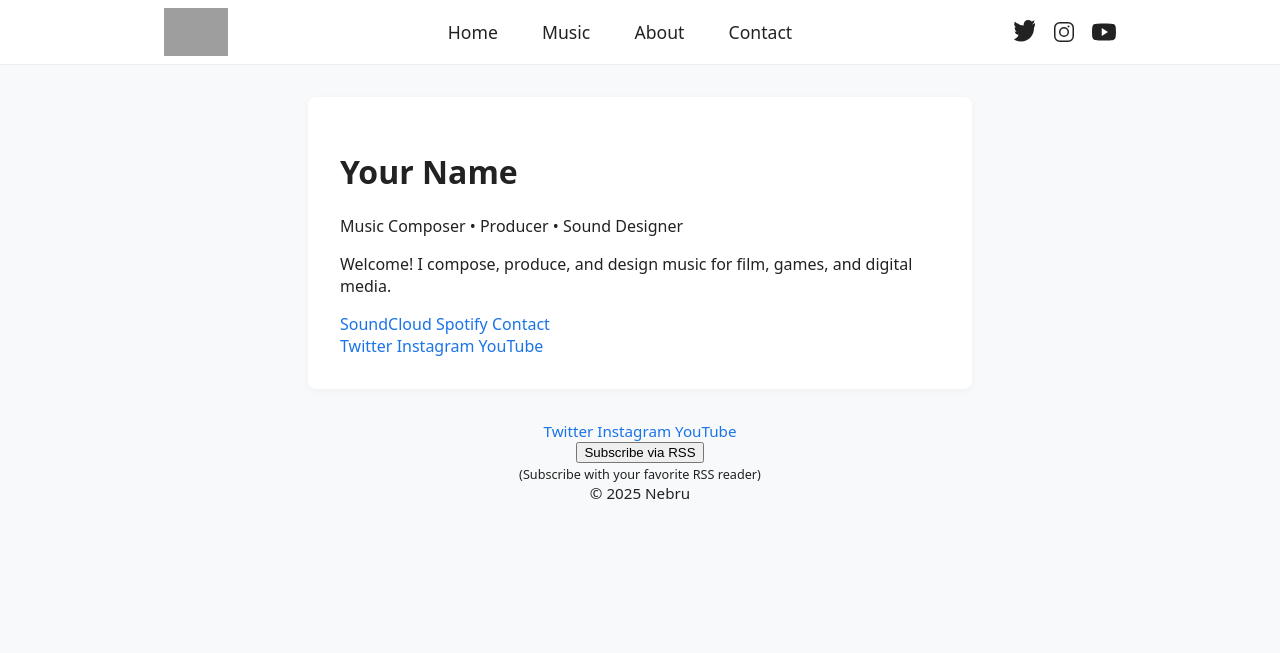
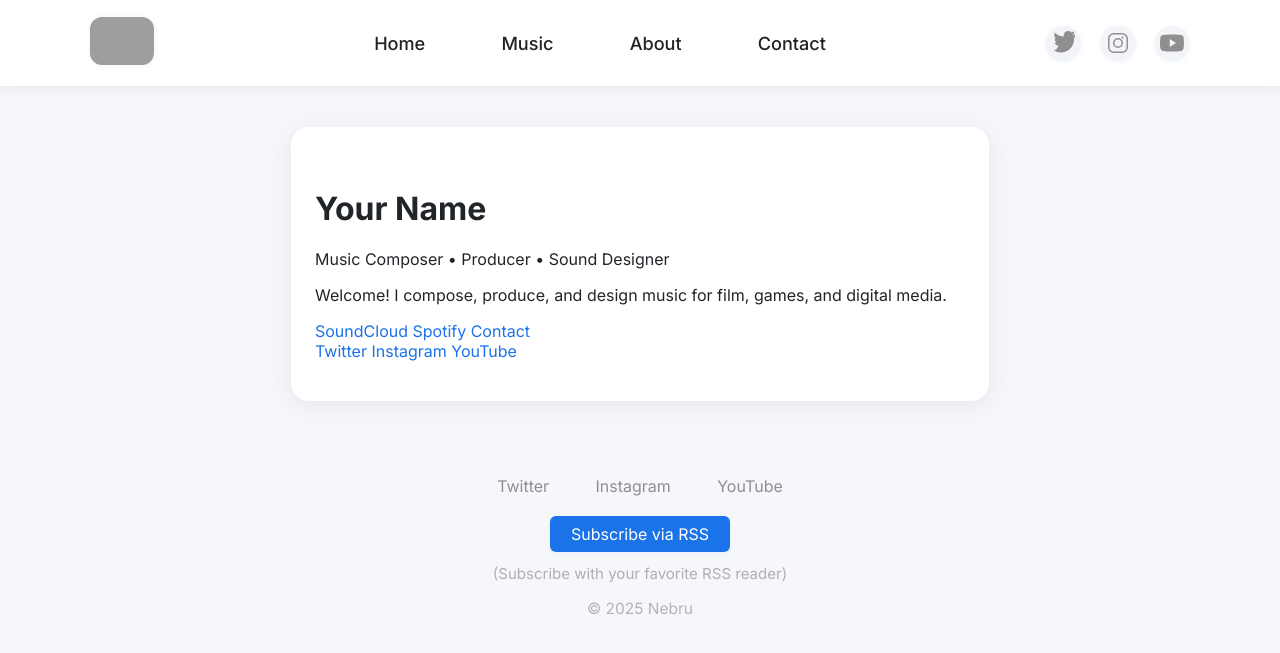
Before and after one commit to 0xnebru/0xnebru.github.io, a Jekyll site: the page built from index.md, in a window 1280 px wide. Shown: the top 653 px of the page. Built offline with Jekyll 4.4.1, drawn with Linux system fonts in a browser that asks for light colours; grey boxes are pictures that could not be loaded.

Commit message:
Update style.css

```diff
--- a/assets/style.css
+++ b/assets/style.css
@@ -1,76 +1,173 @@
 body {
-  font-family: system-ui, sans-serif;
+  font-family: 'Inter', system-ui, sans-serif;
+  background: #f6f7fb;
+  color: #212529;
   margin: 0;
   padding: 0;
-  background: #f8f9fa;
-  color: #222;
 }
+
 .site-header {
   width: 100%;
   background: #fff;
-  border-bottom: 1px solid #eee;
+  border-bottom: 1px solid #ececec;
   position: sticky;
   top: 0;
   z-index: 100;
-  /* Remove max-width/margin if present */
-  /* No centering here */
+  box-shadow: 0 2px 10px 0 rgba(44,62,80,0.07);
 }
+
 .header-container {
-  max-width: 1000px;
+  max-width: 1100px;
   margin: 0 auto;
   display: flex;
   align-items: center;
   justify-content: space-between;
-  padding: 0.5rem 1.5rem;
-  width: 100%;
-  box-sizing: border-box;
+  padding: 0.7rem 2rem;
+  min-height: 64px;
 }
+
 .header-logo img {
-  display: block;
   height: 48px;
+  border-radius: 12px;
+  box-shadow: 0 0 6px rgba(0,0,0,0.05);
+  transition: box-shadow .2s;
 }
+.header-logo img:hover {
+  box-shadow: 0 0 14px rgba(26,115,232,0.08);
+}
+
 .header-nav {
   flex: 1;
-  text-align: center;
+  display: flex;
+  justify-content: center;
+  gap: 2.5rem;
 }
 .header-nav a {
   color: #222;
   text-decoration: none;
-  margin: 0 1.25rem;
   font-weight: 500;
-  font-size: 1.1em;
-  transition: color .15s;
+  font-size: 1.13em;
+  border-radius: 6px;
+  padding: 0.45em 1em;
+  transition: background .15s, color .15s;
 }
 .header-nav a:hover,
 .header-nav a:focus {
-  color: #1a73e8;
+  color: #fff;
+  background: #1a73e8;
 }
+
 .header-social {
   display: flex;
-  gap: 1rem;
+  gap: 1.2rem;
 }
 .header-social a {
+  color: #8f8f8f;
+  background: #f3f4f8;
+  border-radius: 50%;
+  padding: 0.35em;
   display: inline-flex;
   align-items: center;
-  color: #222;
-  transition: color .15s;
+  justify-content: center;
+  transition: background .2s, color .2s, box-shadow .2s;
+  box-shadow: 0 1px 4px rgba(26,115,232,0.08);
 }
 .header-social a:hover,
 .header-social a:focus {
-  color: #1a73e8;
+  color: #fff;
+  background: #1a73e8;
+  box-shadow: 0 2px 8px rgba(26,115,232,0.12);
 }
+
 main {
-  max-width: 600px;
-  margin: 2rem auto;
-  padding: 2rem;
+  max-width: 650px;
+  margin: 2.5rem auto 2rem auto;
+  padding: 2.5rem 1.5rem;
   background: #fff;
-  border-radius: 8px;
-  box-shadow: 0 2px 8px rgba(0,0,0,0.04);
+  border-radius: 18px;
+  box-shadow: 0 4px 24px rgba(44,62,80,0.09);
 }
+
 footer {
   text-align: center;
-  margin: 2em 0 1em 0;
-  font-size: 0.95em;
+  padding: 2.5em 1em 1em 1em;
+  font-size: 1em;
+  background: none;
+  color: #8f8f8f;
 }
+
+.footer-social {
+  margin-bottom: 1em;
+  display: flex;
+  gap: 1.5rem;
+  justify-content: center;
+}
+.footer-social a {
+  color: #8f8f8f;
+  text-decoration: none;
+  font-size: 1em;
+  border-radius: 4px;
+  padding: 0.2em 0.7em;
+  transition: background .15s, color .15s;
+}
+.footer-social a:hover {
+  color: #fff;
+  background: #1a73e8;
+}
+
+.footer-newsletter form {
+  display: inline-block;
+  margin-bottom: 0.5em;
+}
+.footer-newsletter button {
+  background: #1a73e8;
+  border: none;
+  color: #fff;
+  font-family: inherit;
+  font-size: 1em;
+  border-radius: 6px;
+  padding: 0.5em 1.3em;
+  cursor: pointer;
+  transition: background .15s;
+  box-shadow: 0 1px 4px rgba(26,115,232,0.08);
+}
+.footer-newsletter button:hover {
+  background: #185abc;
+}
+
+.footer-newsletter small {
+  display: block;
+  color: #b0b0b0;
+  margin-top: 0.3em;
+  font-size: 0.94em;
+}
+
+.footer-copyright {
+  color: #b3b3b3;
+  margin-top: 1em;
+  font-size: 0.97em;
+}
+
 a { color: #1a73e8; text-decoration: none; }
 a:hover { text-decoration: underline; }
+
+ul {
+  padding-left: 1.5em;
+}
+
+@media (max-width: 700px) {
+  .header-container {
+    flex-direction: column;
+    gap: 0.7rem;
+    padding: 0.5rem 1rem;
+    min-height: 0;
+  }
+  .header-nav {
+    gap: 1.2rem;
+    font-size: 1.05em;
+  }
+  main {
+    padding: 1.2rem 0.5rem;
+    margin: 1.4rem 0;
+  }
+}
```
